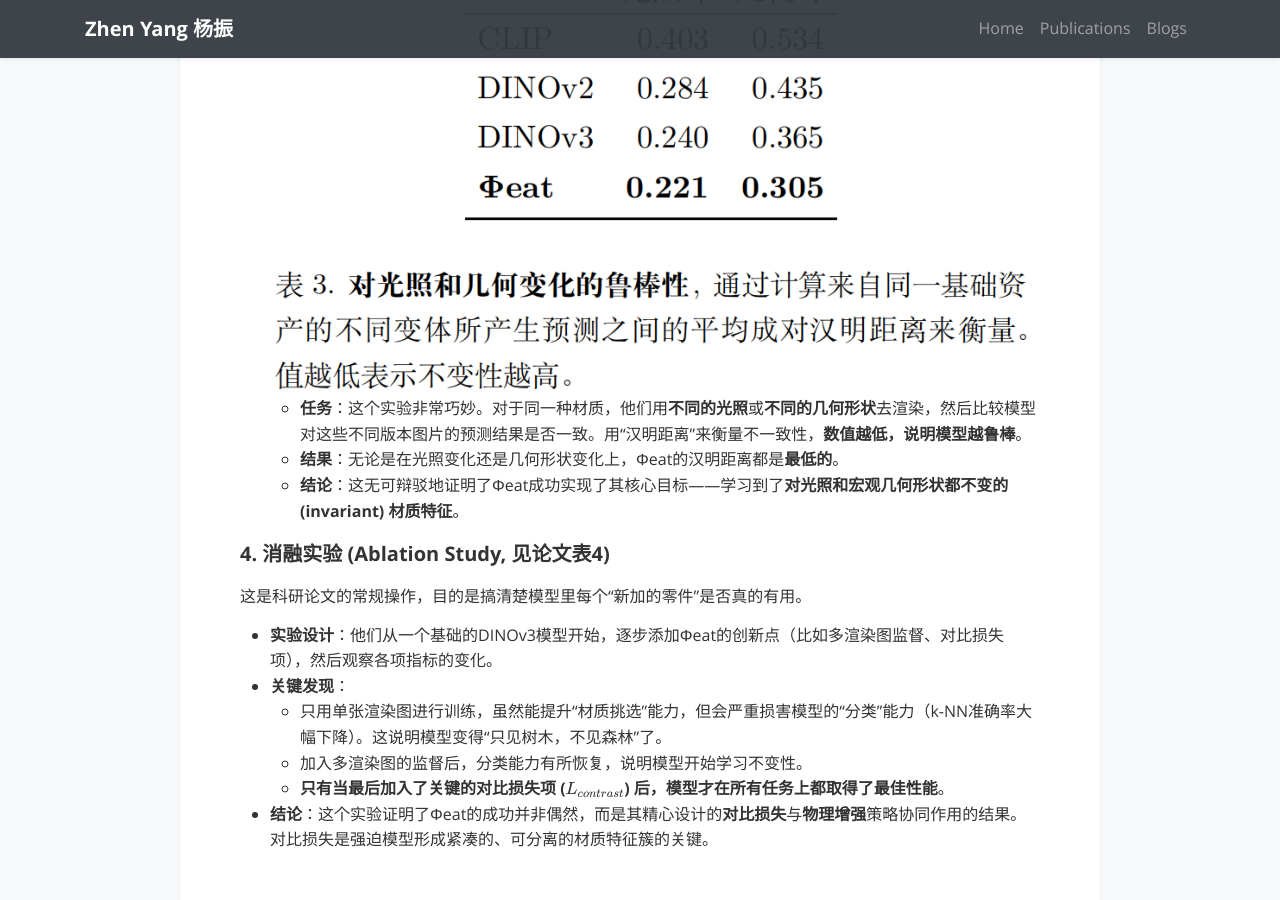
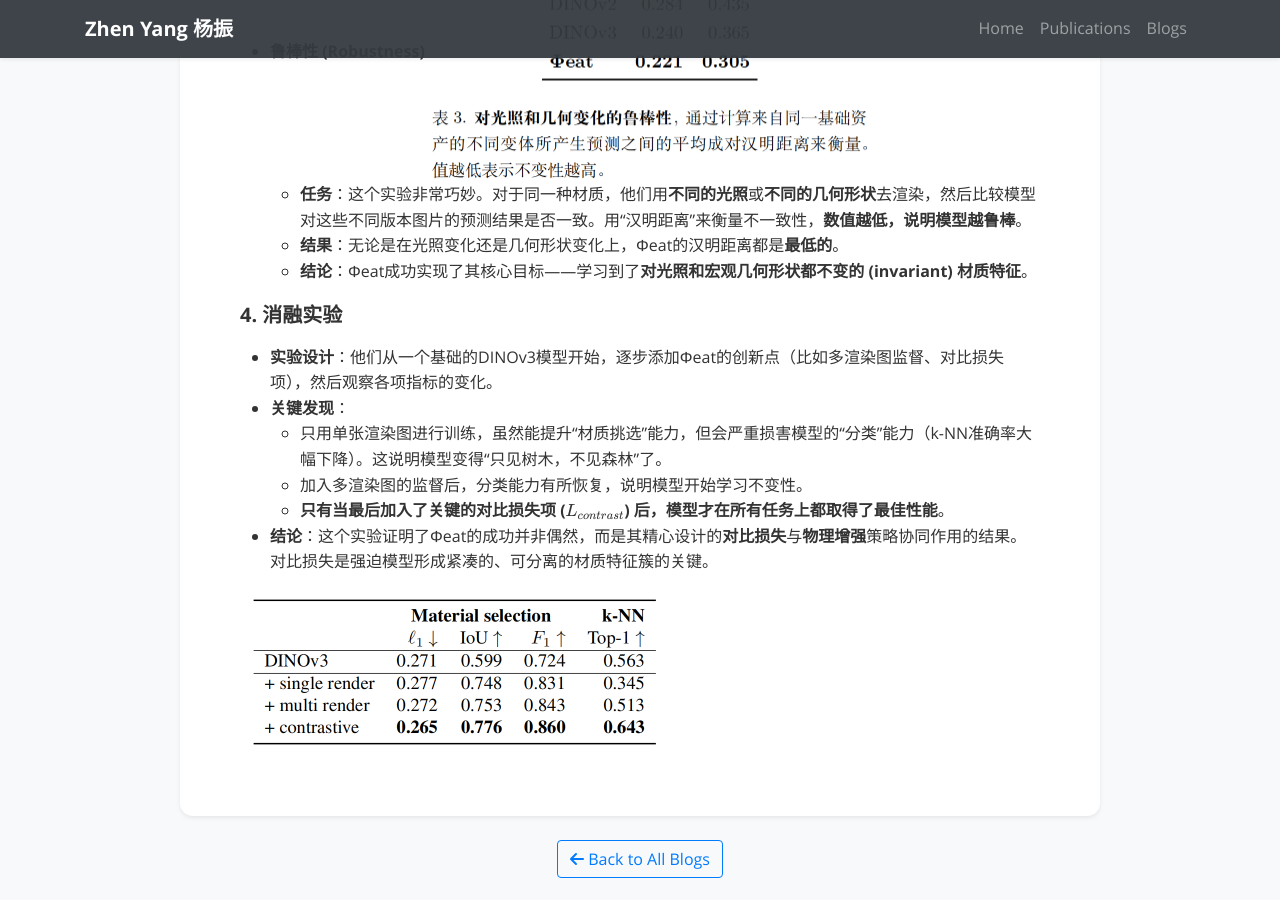
Before and after one commit to MichaelYeung2004/michaelyeung2004.github.io, a Jekyll site: the page built from _blogs/2026-01-20-Φeat.md, in a window 1280 px wide and 900 px high, scrolled down 8099 px. Built offline with Jekyll 4.4.1, drawn with Linux system fonts in a browser that asks for light colours; nearby versions of some CDN libraries; a style sheet for code colours, icons or effects is not loaded.

Commit message:
Fix baseurl configuration

```diff
--- a/_blogs/2026-01-20-Φeat.md
+++ b/_blogs/2026-01-20-Φeat.md
@@ -239,14 +239,12 @@
     *   **结果**：Φeat的Top-1准确率达到了**0.643**，显著高于DINOv3的0.600和CLIP的0.552。这表明Φeat学到的材质特征不仅有效，而且“组织良好”，具有很好的区分度。
 
 *   **鲁棒性 (Robustness)**
-    ![image-20260120143016604](https://michaelyeung2004.github.io/assets/images/photos/image-20260120143016604.png)
+    <img src="https://michaelyeung2004.github.io/assets/images/photos/image-20260120143016604.png" alt="image-20260120143016604" style="zoom:50%;" />
     *   **任务**：这个实验非常巧妙。对于同一种材质，他们用**不同的光照**或**不同的几何形状**去渲染，然后比较模型对这些不同版本图片的预测结果是否一致。用“汉明距离”来衡量不一致性，**数值越低，说明模型越鲁棒**。
     *   **结果**：无论是在光照变化还是几何形状变化上，Φeat的汉明距离都是**最低的**。
-    *   **结论**：这无可辩驳地证明了Φeat成功实现了其核心目标——学习到了**对光照和宏观几何形状都不变的 (invariant) 材质特征**。
+    *   **结论**：Φeat成功实现了其核心目标——学习到了**对光照和宏观几何形状都不变的 (invariant) 材质特征**。
 
-#### **4. 消融实验 (Ablation Study, 见论文表4)**
-
-这是科研论文的常规操作，目的是搞清楚模型里每个“新加的零件”是否真的有用。
+#### 4. 消融实验
 
 *   **实验设计**：他们从一个基础的DINOv3模型开始，逐步添加Φeat的创新点（比如多渲染图监督、对比损失项），然后观察各项指标的变化。
 *   **关键发现**：
@@ -254,3 +252,5 @@
     *   加入多渲染图的监督后，分类能力有所恢复，说明模型开始学习不变性。
     *   **只有当最后加入了关键的对比损失项 ($L_{contrast}$) 后，模型才在所有任务上都取得了最佳性能**。
 *   **结论**：这个实验证明了Φeat的成功并非偶然，而是其精心设计的**对比损失**与**物理增强**策略协同作用的结果。对比损失是强迫模型形成紧凑的、可分离的材质特征簇的关键。
+
+<img src="https://michaelyeung2004.github.io\assets/images/photos/image-20260120143834821.png" alt="image-20260120143834821" style="zoom:50%;" />
```
Also changed, not shown: assets/images/photos/image-20260120143834821.png (added).
